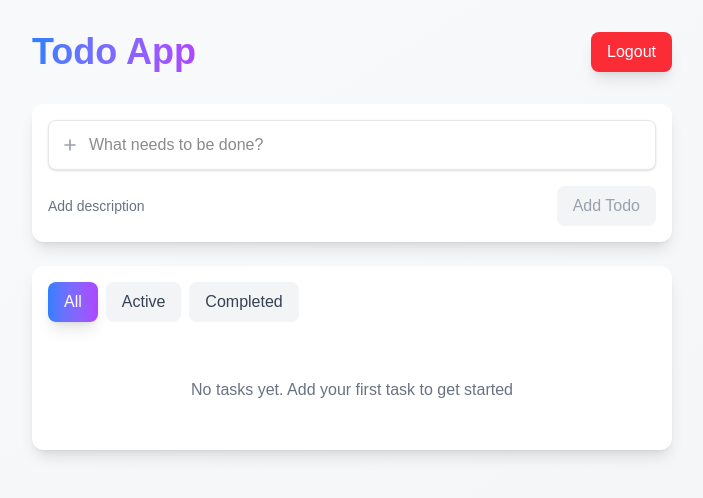
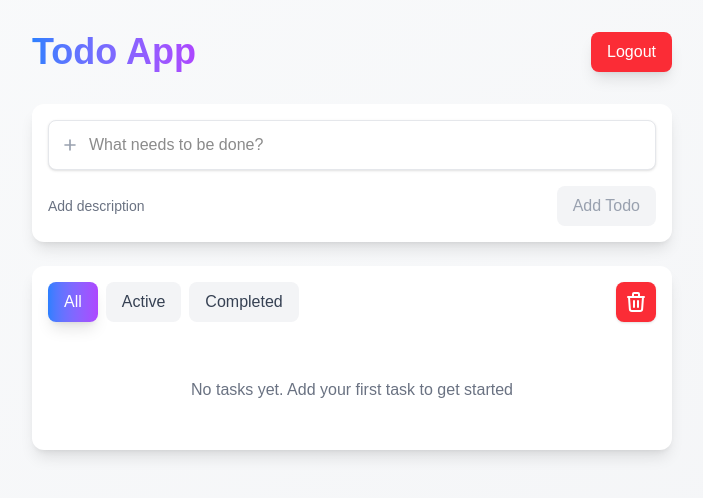
Before and after one commit to ahallali/assign, a Next.js app in the folder todo_app/: page /todos in a window 1280 px wide. Shown: the top 498 px of the page, without its empty margins (288-991 px from the left). Built offline with nearby package versions, Linux system fonts and the light colour scheme.

Commit message:
fix:node modules added by mistake

```diff
--- a/package.json
+++ /dev/null
@@ -1,6 +0,0 @@
-{
-  "dependencies": {
-    "@types/uuid": "^10.0.0",
-    "uuid": "^11.1.0"
-  }
-}
--- a/todo_app/src/app/page.tsx
+++ b/todo_app/src/app/page.tsx
@@ -76,6 +76,7 @@ export default function Home() {
           ))}
         </div>
 
+
         <div className="mt-16 pb-20 text-center">
           <Link
             href="/signup"
--- a/todo_app/src/app/todos/page.tsx
+++ b/todo_app/src/app/todos/page.tsx
@@ -2,7 +2,7 @@
 
 import Link from 'next/link';
 import { useAppDispatch, useAppSelector } from '@/lib/dispatch';
-import { toggleTodo, deleteTodo, setFilter } from '@/store/slices/todoSlice';
+import { toggleTodo, deleteTodo, setFilter , clearCompleted } from '@/store/slices/todoSlice';
 import TodoForm from '@/components/TodoForm';
 import TodoItem from '@/components/TodoItem';
 
@@ -54,6 +54,28 @@ export default function TodosPage() {
                 </button>
               ))}
             </div>
+            <button
+              onClick={() => dispatch(clearCompleted())}
+              className="group relative p-2 rounded-lg bg-red-500 text-white hover:bg-red-600 transition-colors duration-200 shadow-sm hover:shadow-md"
+              title="Clear Completed"
+            >
+              <svg
+                className="w-5 h-5 sm:w-6 sm:h-6"
+                fill="none"
+                stroke="currentColor"
+                viewBox="0 0 24 24"
+              >
+                <path
+                  strokeLinecap="round"
+                  strokeLinejoin="round"
+                  strokeWidth={2}
+                  d="M19 7l-.867 12.142A2 2 0 0116.138 21H7.862a2 2 0 01-1.995-1.858L5 7m5 4v6m4-6v6m1-10V4a1 1 0 00-1-1h-4a1 1 0 00-1 1v3M4 7h16"
+                />
+              </svg>
+              <span className="absolute -top-8 left-1/2 -translate-x-1/2 bg-gray-800 dark:bg-gray-200 text-white dark:text-gray-800 text-xs px-2 py-1 rounded opacity-0 group-hover:opacity-100 transition-opacity duration-200 whitespace-nowrap">
+                Clear Completed
+              </span>
+            </button>
           </div>
           <div className="space-y-3">
             {filteredTodos.map((todo) => (
--- a/todo_app/src/store/slices/todoSlice.ts
+++ b/todo_app/src/store/slices/todoSlice.ts
@@ -45,9 +45,12 @@ const todoSlice = createSlice({
     setFilter: (state, action: PayloadAction<'all' | 'active' | 'completed'>) => {
       state.filter = action.payload;
     },
+    clearCompleted: (state) => {
+      state.todos = state.todos.filter((todo) => !todo.completed);
+    },
   },
 });
 
-export const { addTodo, toggleTodo, deleteTodo, editTodo, setFilter } = todoSlice.actions;
+export const { addTodo, toggleTodo, deleteTodo, editTodo, setFilter, clearCompleted } = todoSlice.actions;
 export type { Todo };
 export default todoSlice.reducer;
```
Also changed, not shown: 2 other files (tests, documents, lock files or other folders).
